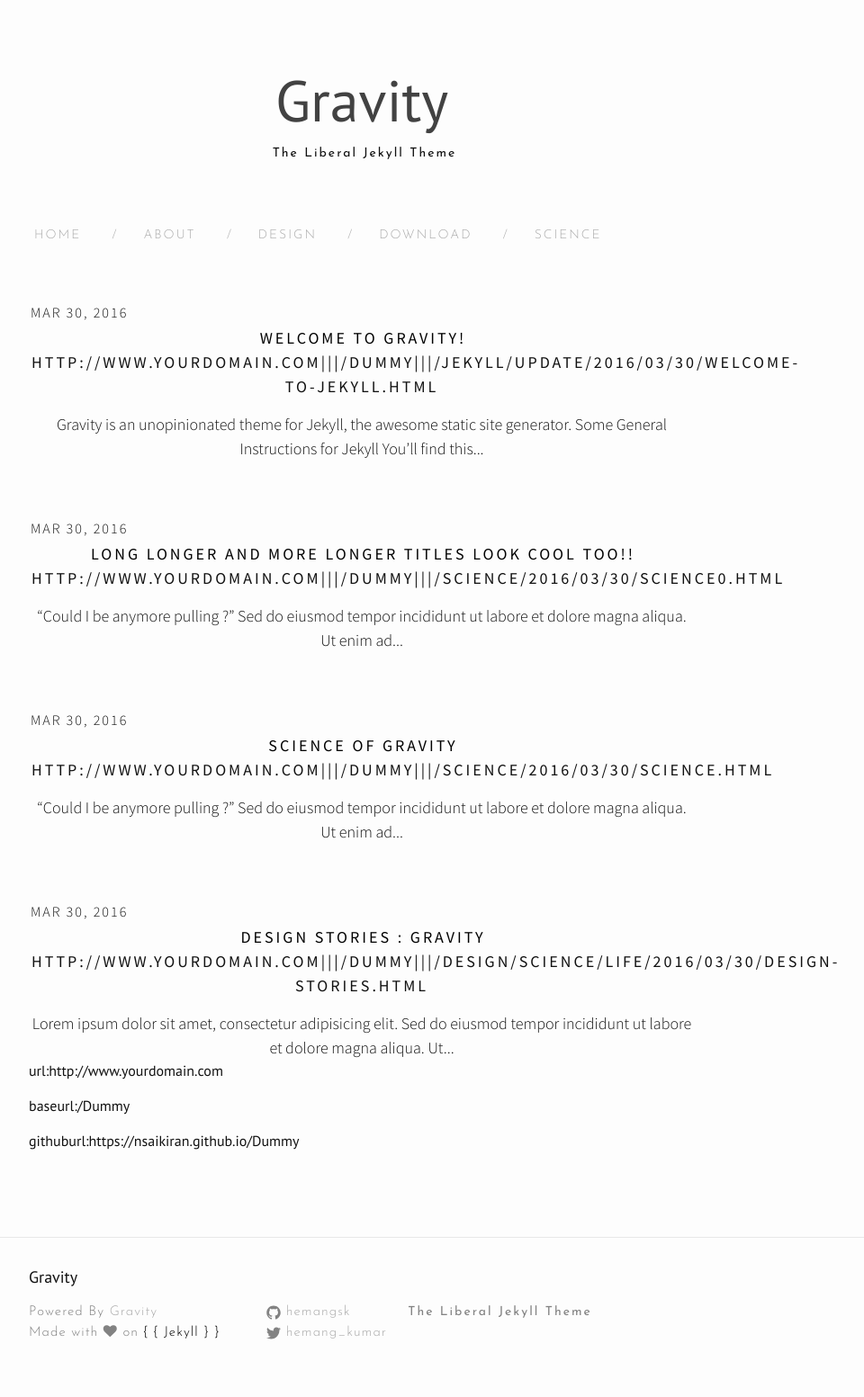
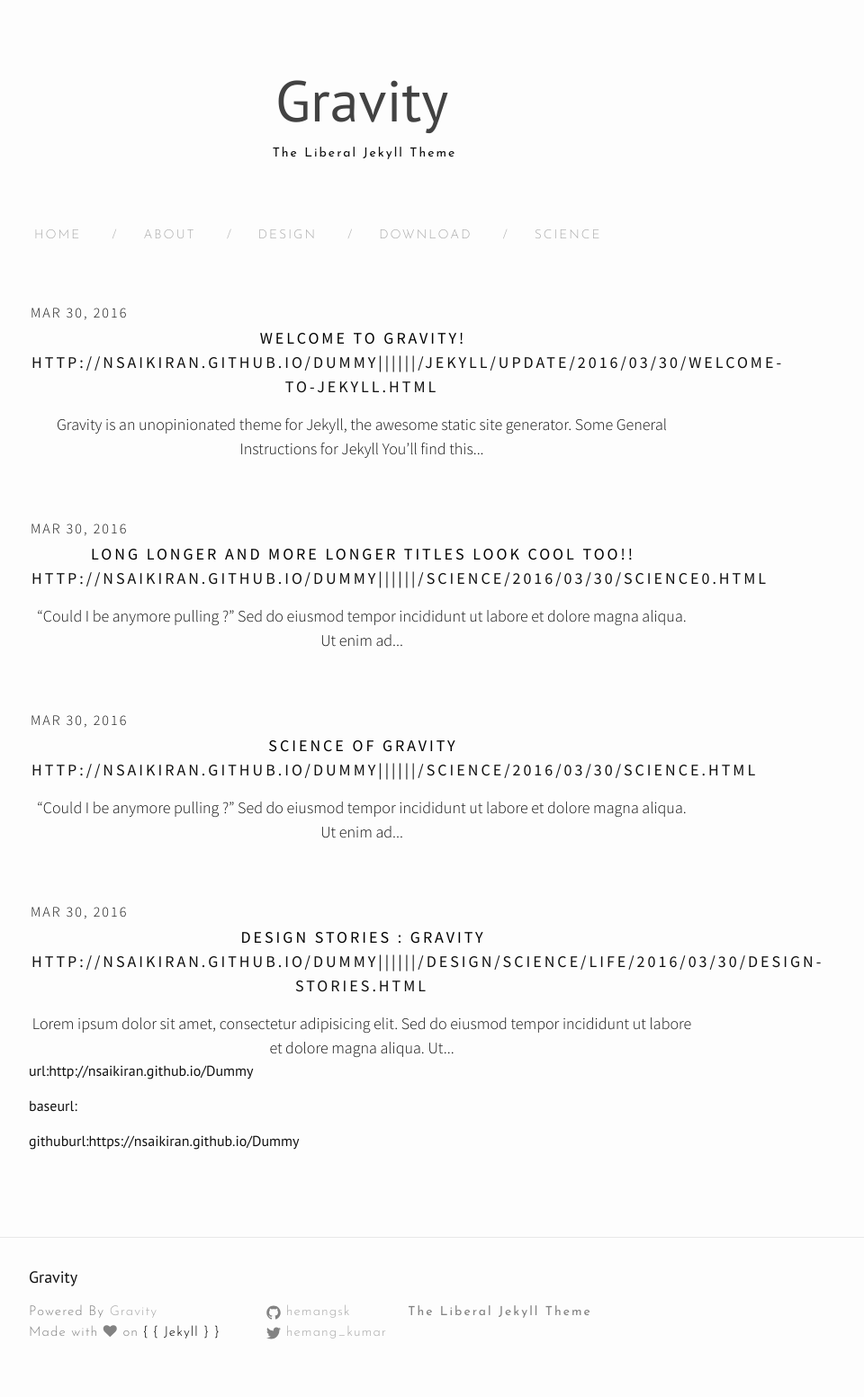
Before and after one commit to nsaikiran/Dummy, a Jekyll site: the page built from index.html, in a window 1280 px wide. Shown: the whole page at 90% size, without its empty margins (238-1198 px from the left). Built offline with Jekyll 4.4.1, drawn with Linux system fonts in a browser that asks for light colours; nearby versions of some CDN libraries; the list of posts is cut into pages by our own code.

Commit message:
config change

```diff
--- a/_config.yml
+++ b/_config.yml
@@ -9,8 +9,8 @@
 title: Gravity
 email: hemangsk@gmail.com
 description: The Liberal Jekyll Theme
-baseurl: "/Dummy" # the subpath of your site, e.g. /blog
-url: "http://www.yourdomain.com" # the base hostname & protocol for yoursite
+baseurl: "" # the subpath of your site, e.g. /blog
+url: "http://nsaikiran.github.io/Dummy" # the base hostname & protocol for yoursite
 twitter_username: hemang_kumar
 github_username:  hemangsk
 paginate: 5
```
